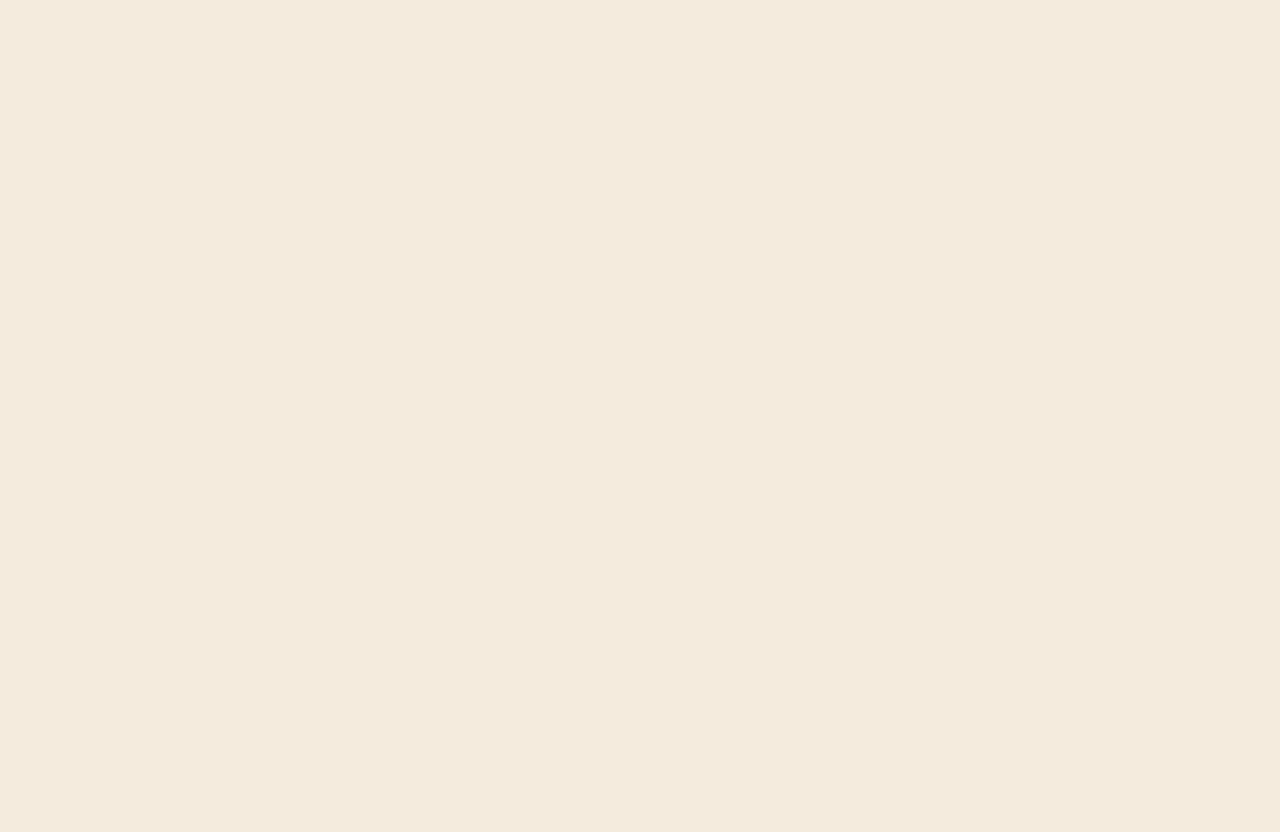
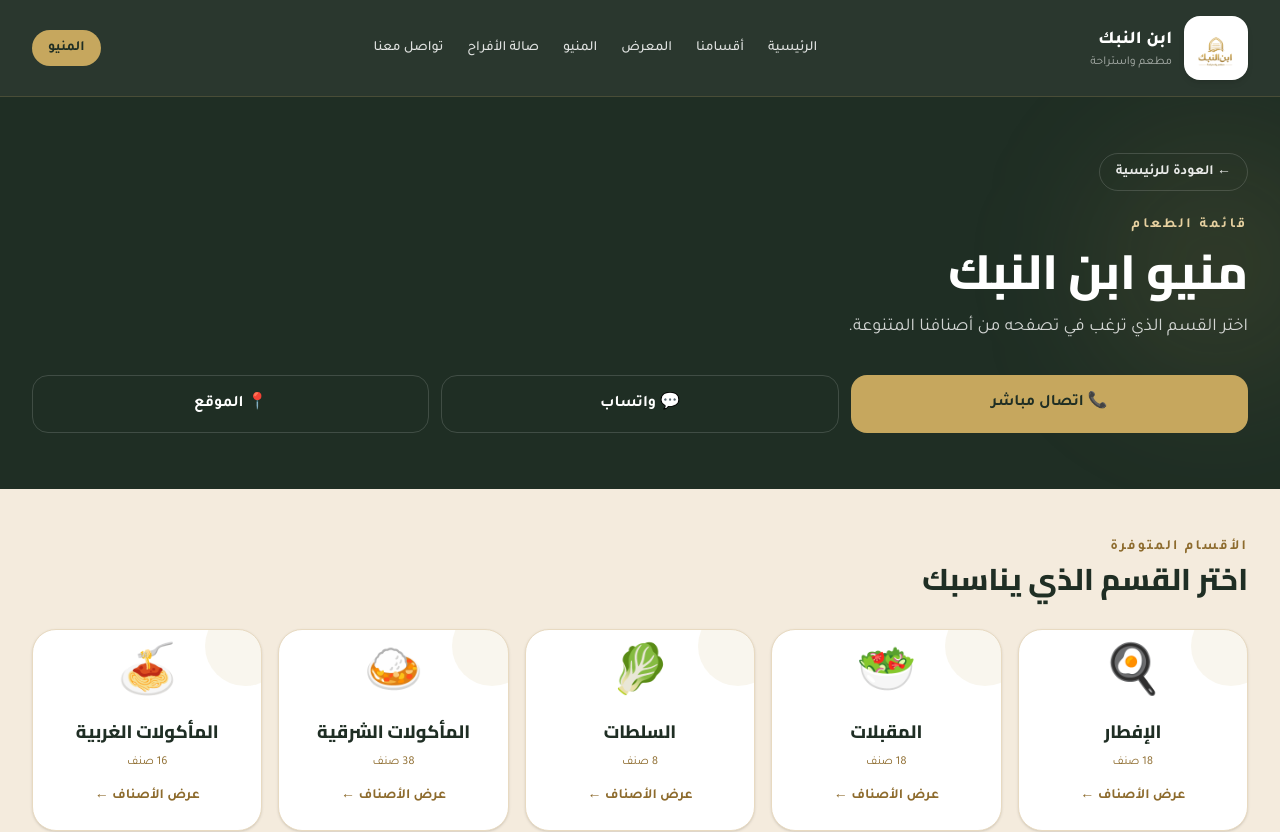
Before and after one commit to Mohammmedak/ibn-alnabk-site, a Next.js app: page /menu in a window 1280 px wide. Before the commit this address had no page. Shown: the top 832 px of the page. Before the commit the page ends 800 px from the top, so only its background shows below. Built offline with nearby package versions, Linux system fonts and the light colour scheme.

Commit message:
Update page.js

```diff
--- a/src/app/menu/page.js
+++ b/src/app/menu/page.js
@@ -1,193 +1,120 @@
-"use client";
-
-import { useState } from "react";
-import { useParams, notFound } from "next/navigation";
 import Link from "next/link";
-import Image from "next/image";
-import {
-  menuCategories,
-  siteConfig,
-  whatsappHref,
-} from "@/lib/siteData";
+import { menuCategories, siteConfig, whatsappHref } from "@/lib/siteData";
 import Header from "@/components/Header";
 import Footer from "@/components/Footer";
 import MobileQuickActions from "@/components/MobileQuickActions";
-import CurrencySwitcher from "@/components/CurrencySwitcher";
-import ImageModal from "@/components/ImageModal";
 
-export default function CategoryPage() {
-  const params = useParams();
-  const [currency, setCurrency] = useState("SYP");
-  const [selectedItem, setSelectedItem] = useState(null);
+export const metadata = {
+  title: "المنيو",
+};
 
-  const category = menuCategories.find((c) => c.id === params.id);
-
-  if (!category) {
-    notFound();
-  }
-
-  const currencyLabel = {
-    SYP: "ل.س",
-    USD: "$",
-    TRY: "₺",
-  };
-
-  const currentIndex = menuCategories.findIndex((c) => c.id === params.id);
-  const prevCategory = menuCategories[currentIndex - 1];
-  const nextCategory = menuCategories[currentIndex + 1];
-
+export default function MenuPage() {
   return (
     <>
       <Header />
 
       <main className="min-h-screen bg-[#F4EBDD] pb-24 md:pb-0">
-        <section className="relative overflow-hidden bg-[#1F2E24] py-12 text-white">
+        <section className="relative overflow-hidden bg-[#1F2E24] py-14 text-white">
           <div className="absolute inset-0">
             <div className="absolute -right-16 top-10 h-64 w-64 rounded-full bg-[#C6A75E]/10 blur-3xl" />
           </div>
 
-          <div className="relative mx-auto max-w-4xl px-4 sm:px-6 lg:px-8">
+          <div className="relative mx-auto max-w-7xl px-4 sm:px-6 lg:px-8">
             <Link
-              href="/menu"
+              href="/"
               className="inline-flex rounded-full border border-white/15 px-4 py-2 text-sm font-bold text-white/90 hover:border-[#C6A75E] hover:text-[#C6A75E]"
             >
-              ← كل الأقسام
+              ← العودة للرئيسية
             </Link>
 
-            <div className="mt-6 flex flex-col gap-4 lg:flex-row lg:items-end lg:justify-between">
-              <div>
-                <p className="text-sm font-bold tracking-[0.2em] text-[#E7D1A0]">
-                  قسم المنيو
-                </p>
-                <h1 className="mt-3 flex items-center gap-3 text-4xl font-extrabold sm:text-5xl">
-                  <span>{category.icon}</span>
-                  <span>{category.title}</span>
-                </h1>
-                <p className="mt-3 text-sm text-white/70">
-                  {category.items.length} صنف متوفر
-                </p>
-              </div>
+            <div className="mt-6">
+              <p className="text-sm font-bold tracking-[0.2em] text-[#E7D1A0]">
+                قائمة الطعام
+              </p>
+              <h1 className="mt-3 text-4xl font-extrabold sm:text-5xl">
+                منيو {siteConfig.shortName}
+              </h1>
+              <p className="mt-4 max-w-2xl text-lg leading-8 text-white/80">
+                اختر القسم الذي ترغب في تصفحه من أصنافنا المتنوعة.
+              </p>
+            </div>
 
-              <div>
-                <p className="mb-2 text-sm font-bold text-white/70">العملة:</p>
-                <CurrencySwitcher selected={currency} onChange={setCurrency} />
-              </div>
+            <div className="mt-8 grid gap-3 sm:grid-cols-3">
+              <a
+                href={siteConfig.phoneHref}
+                className="rounded-2xl bg-[#C6A75E] px-5 py-4 text-center font-bold text-[#1F2E24] hover:bg-[#d6b56a]"
+              >
+                📞 اتصال مباشر
+              </a>
+
+              <a
+                href={whatsappHref}
+                target="_blank"
+                rel="noreferrer"
+                className="rounded-2xl border border-white/15 px-5 py-4 text-center font-bold text-white hover:border-[#C6A75E] hover:text-[#C6A75E]"
+              >
+                💬 واتساب
+              </a>
+
+              <a
+                href={siteConfig.mapsHref}
+                target="_blank"
+                rel="noreferrer"
+                className="rounded-2xl border border-white/15 px-5 py-4 text-center font-bold text-white hover:border-[#C6A75E] hover:text-[#C6A75E]"
+              >
+                📍 الموقع
+              </a>
             </div>
           </div>
         </section>
 
         <section className="py-12">
-          <div className="mx-auto max-w-4xl px-4 sm:px-6 lg:px-8">
-            <div className="overflow-hidden rounded-[24px] border border-[#E8DAC1] bg-white shadow-sm">
-              {category.items.map((item, index) => (
-                <div
-                  key={index}
-                  className={`group flex items-center gap-4 p-4 transition hover:bg-[#FBF7EF] sm:gap-5 sm:p-5 ${
-                    index !== category.items.length - 1
-                      ? "border-b border-[#F0E5D0]"
-                      : ""
-                  }`}
-                >
-                  <button
-                    onClick={() => setSelectedItem(item)}
-                    className="relative h-20 w-20 shrink-0 overflow-hidden rounded-2xl bg-[#F4EBDD] sm:h-24 sm:w-24 transition hover:scale-105 hover:shadow-lg cursor-pointer"
-                  >
-                    <Image
-                      src={item.image}
-                      alt={item.name}
-                      fill
-                      className="object-cover transition group-hover:scale-110"
-                      sizes="96px"
-                    />
-                    <div className="absolute inset-0 flex items-center justify-center bg-black/0 transition hover:bg-black/30">
-                      <span className="text-2xl opacity-0 transition hover:opacity-100">
-                        🔍
-                      </span>
-                    </div>
-                  </button>
-
-                  <div className="flex-1 min-w-0">
-                    <div className="flex items-start justify-between gap-3">
-                      <div className="flex-1 min-w-0">
-                        <h3 className="text-lg font-extrabold text-[#1F2E24] sm:text-xl">
-                          {item.name}
-                        </h3>
-                        {item.desc && (
-                          <p className="mt-1 text-sm leading-6 text-[#6B655C] line-clamp-2">
-                            {item.desc}
-                          </p>
-                        )}
-                      </div>
-
-                      <div className="shrink-0 text-left">
-                        <p className="text-lg font-extrabold text-[#8D6B2D] sm:text-xl whitespace-nowrap">
-                          {item.prices[currency] || "—"}
-                        </p>
-                        <p className="text-xs text-[#A89A82]">
-                          {currencyLabel[currency]}
-                        </p>
-                      </div>
-                    </div>
-                  </div>
-                </div>
-              ))}
+          <div className="mx-auto max-w-7xl px-4 sm:px-6 lg:px-8">
+            <div className="mb-8">
+              <p className="text-sm font-bold tracking-[0.15em] text-[#8D6B2D]">
+                الأقسام المتوفرة
+              </p>
+              <h2 className="mt-1 text-3xl font-extrabold text-[#1F2E24]">
+                اختر القسم الذي يناسبك
+              </h2>
             </div>
 
-            <div className="mt-8 grid gap-3 sm:grid-cols-2">
-              {prevCategory ? (
+            <div className="grid gap-4 grid-cols-2 sm:grid-cols-3 lg:grid-cols-4 xl:grid-cols-5">
+              {menuCategories.map((category) => (
                 <Link
-                  href={`/menu/${prevCategory.id}`}
-                  className="flex items-center justify-between gap-3 rounded-2xl border border-[#D8C6A8] bg-white p-4 transition hover:border-[#C6A75E] hover:bg-[#FBF7EF]"
+                  key={category.id}
+                  href={`/menu/${category.id}`}
+                  className="group relative overflow-hidden rounded-[24px] border border-[#E8DAC1] bg-white p-6 shadow-sm transition hover:-translate-y-1 hover:shadow-lg"
                 >
-                  <div className="text-right">
-                    <p className="text-xs text-[#8D6B2D]">القسم السابق</p>
-                    <p className="font-bold text-[#1F2E24]">
-                      {prevCategory.icon} {prevCategory.title}
+                  <div className="absolute -right-6 -top-6 h-20 w-20 rounded-full bg-[#C6A75E]/10 transition group-hover:scale-125 group-hover:bg-[#C6A75E]/20" />
+
+                  <div className="relative flex flex-col items-center text-center">
+                    <span className="text-5xl transition group-hover:scale-110">
+                      {category.icon}
+                    </span>
+
+                    <h3 className="mt-4 text-lg font-extrabold text-[#1F2E24]">
+                      {category.title}
+                    </h3>
+
+                    <p className="mt-2 text-xs text-[#8D6B2D]">
+                      {category.items.length} صنف
                     </p>
-                  </div>
-                  <span className="text-2xl text-[#8D6B2D]">→</span>
-                </Link>
-              ) : (
-                <div />
-              )}
 
-              {nextCategory ? (
-                <Link
-                  href={`/menu/${nextCategory.id}`}
-                  className="flex items-center justify-between gap-3 rounded-2xl border border-[#D8C6A8] bg-white p-4 transition hover:border-[#C6A75E] hover:bg-[#FBF7EF]"
-                >
-                  <span className="text-2xl text-[#8D6B2D]">←</span>
-                  <div className="text-left">
-                    <p className="text-xs text-[#8D6B2D]">القسم التالي</p>
-                    <p className="font-bold text-[#1F2E24]">
-                      {nextCategory.icon} {nextCategory.title}
-                    </p>
+                    <span className="mt-4 inline-flex items-center gap-1 text-sm font-bold text-[#8D6B2D] transition group-hover:text-[#1F2E24]">
+                      عرض الأصناف ←
+                    </span>
                   </div>
                 </Link>
-              ) : (
-                <div />
-              )}
-            </div>
-
-            <div className="mt-6 rounded-[20px] border border-[#E8DAC1] bg-[#FFFDF8] p-5 text-center shadow-sm">
-              <p className="text-sm text-[#6B655C]">
-                💡 اضغط على صورة الصنف لعرضها بحجم أكبر
-              </p>
+              ))}
             </div>
           </div>
         </section>
       </main>
 
-      <ImageModal
-        item={selectedItem}
-        currency={currency}
-        currencyLabel={currencyLabel}
-        onClose={() => setSelectedItem(null)}
-      />
-
       <Footer />
       <MobileQuickActions
-        firstItem={{ type: "link", href: "/menu", label: "الأقسام", primary: true }}
+        firstItem={{ type: "link", href: "/", label: "الرئيسية", primary: true }}
       />
     </>
   );
```
